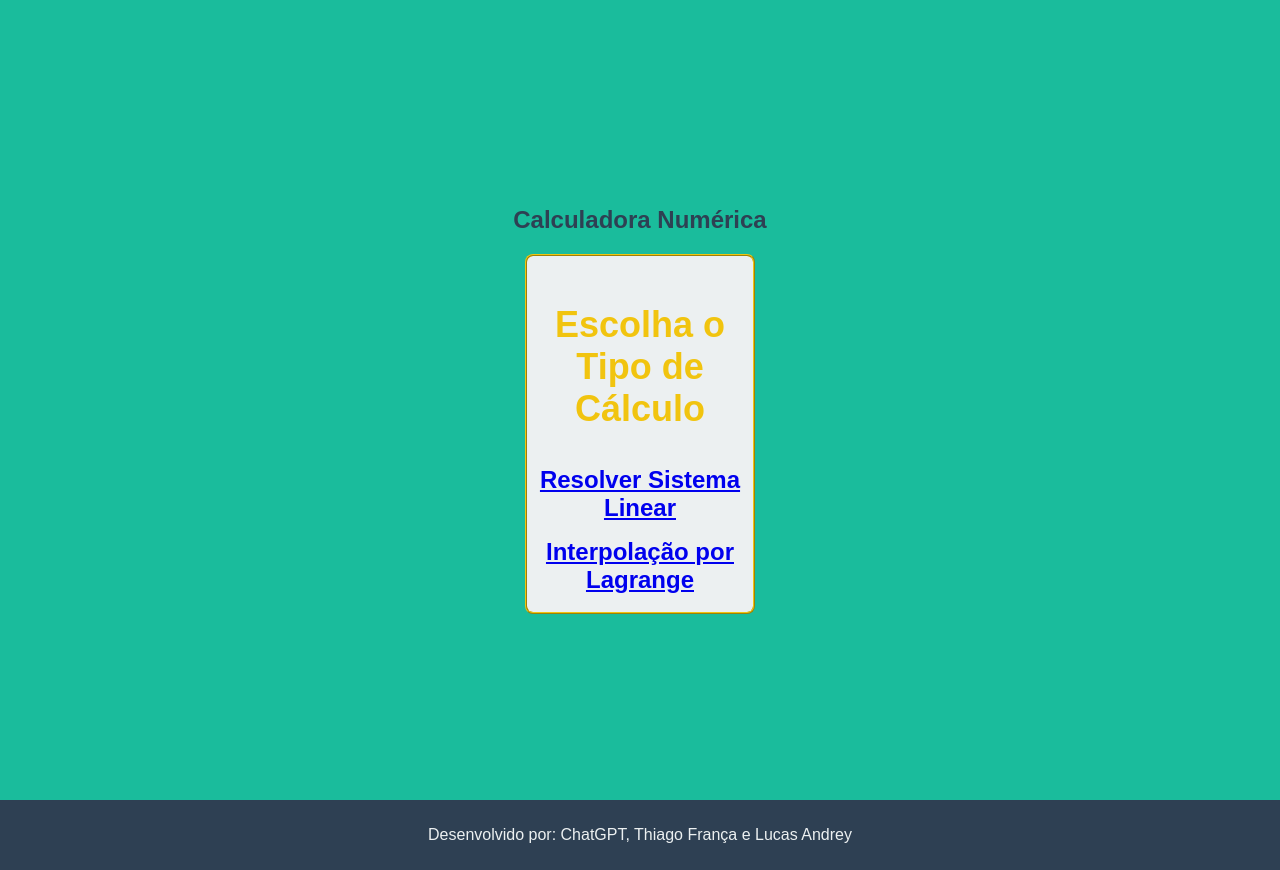
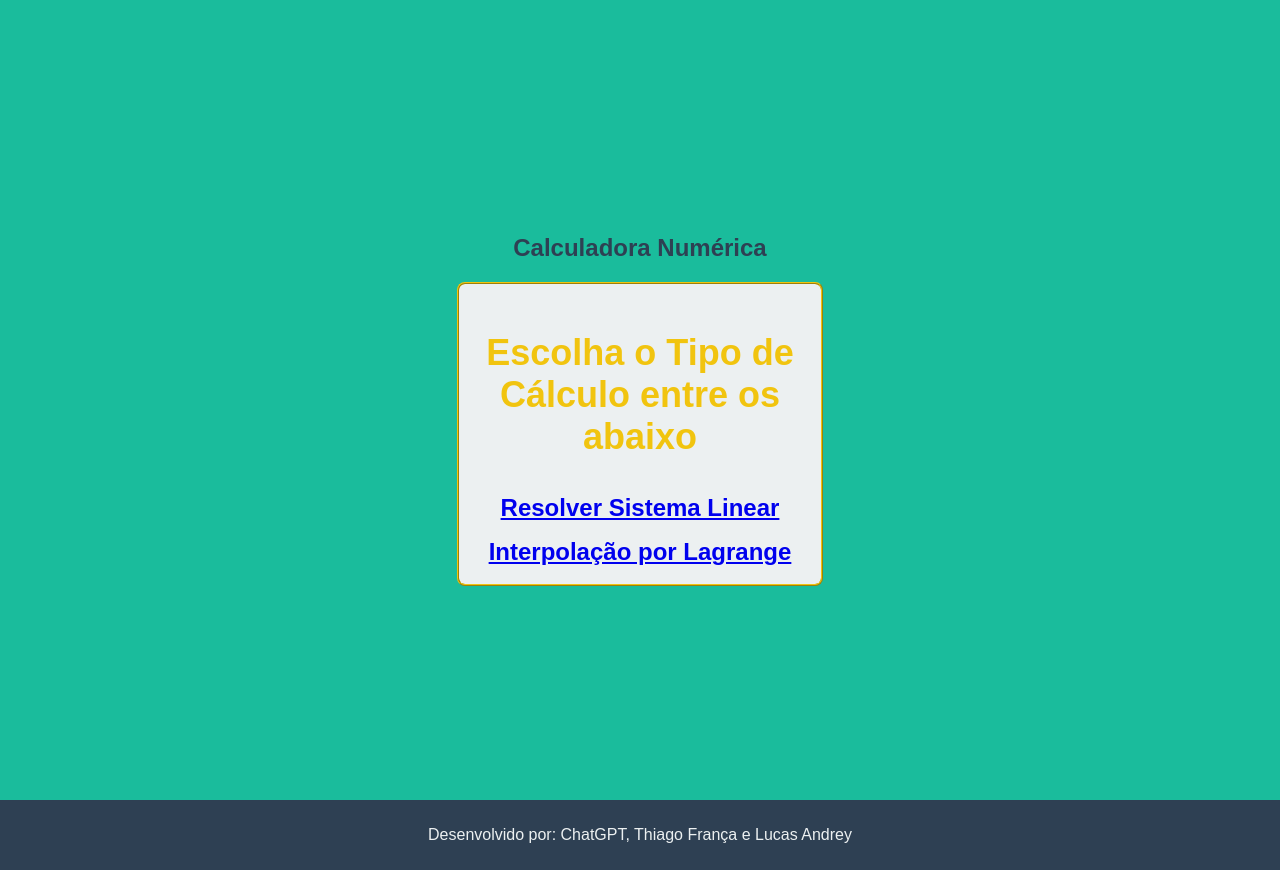
Before and after one commit to Thiagottf/CalculoNumerico, a Flask app: page / in a window 1280 px wide. Run offline with Flask 3, Linux system fonts and the light colour scheme.

Commit message:
Comite de teste

```diff
--- a/Templates/index.html
+++ b/Templates/index.html
@@ -11,7 +11,7 @@
         <section class="menu-item">
             <h1>Calculadora Numérica</h1>
             <div class="menu-item-item">
-                <h2 class="title">Escolha o Tipo de Cálculo</h2>
+                <h2 class="title">Escolha o Tipo de Cálculo entre os abaixo</h2>
                 <a href="/sistema_linear">Resolver Sistema Linear</a>
                 <a href="/interpolacao">Interpolação por Lagrange</a>
             </div>
```
